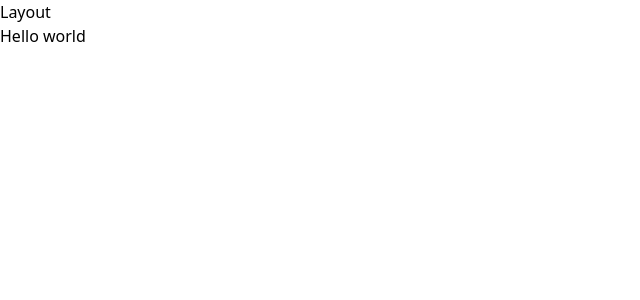
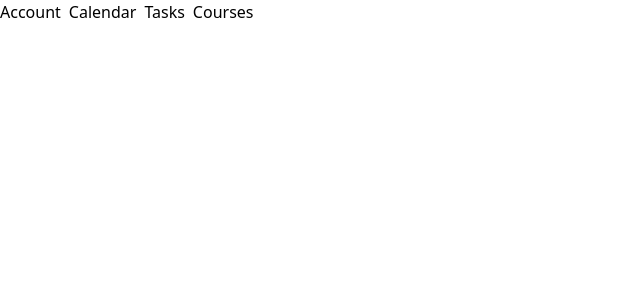
Before and after one commit to mateuszmanczak04/notecal, a React (Vite) app in the folder vite-app/: page / in a window 1280 px wide. Shown: the top 300 px of the page, without its empty margins (0-640 px from the left). Built offline with nearby package versions, Linux system fonts and the light colour scheme.

Commit message:
Simple routing in vite app

```diff
--- a/vite-app/package.json
+++ b/vite-app/package.json
@@ -11,11 +11,13 @@
 	},
 	"dependencies": {
 		"@tailwindcss/vite": "^4.0.9",
+		"clsx": "^2.1.1",
 		"prettier": "^3.5.3",
 		"prettier-plugin-tailwindcss": "^0.6.11",
 		"react": "^19.0.0",
 		"react-dom": "^19.0.0",
 		"react-router": "^7.2.0",
+		"tailwind-merge": "^3.0.2",
 		"tailwindcss": "^4.0.9"
 	},
 	"devDependencies": {
--- a/vite-app/src/components/Layout.tsx
+++ b/vite-app/src/components/Layout.tsx
@@ -1,11 +1,13 @@
 import { Outlet } from 'react-router';
+import Navigation from './Navigation';
 
 export default function Layout() {
 	return (
-		<div>
-			<h1>Layout</h1>
-			{/* will either be <Home/> or <Settings/> */}
-			<Outlet />
+		<div className='flex pl-12 xl:pl-80 dark:bg-neutral-800'>
+			<Navigation />
+			<div className='min-h-screen flex-1 bg-white dark:bg-neutral-800'>
+				<Outlet />
+			</div>
 		</div>
 	);
 }
--- /dev/null
+++ b/vite-app/src/components/Navigation.tsx
@@ -0,0 +1,16 @@
+import { NavLink } from 'react-router';
+
+const Navigation = () => {
+	return (
+		<>
+			<div className='fixed inset-x-0 top-0 flex gap-2 bg-white'>
+				<NavLink to='/settings'>Account</NavLink>
+				<NavLink to='/calendar'> Calendar</NavLink>
+				<NavLink to='/tasks'>Tasks</NavLink>
+				<NavLink to='/courses'>Courses</NavLink>
+			</div>
+		</>
+	);
+};
+
+export default Navigation;
--- /dev/null
+++ b/vite-app/src/utils/cn.ts
@@ -0,0 +1,6 @@
+import { clsx, type ClassValue } from 'clsx';
+import { twMerge } from 'tailwind-merge';
+
+export function cn(...inputs: ClassValue[]) {
+	return twMerge(clsx(inputs));
+}
```
Also changed, not shown: 1 other file (tests, documents, lock files or other folders).
